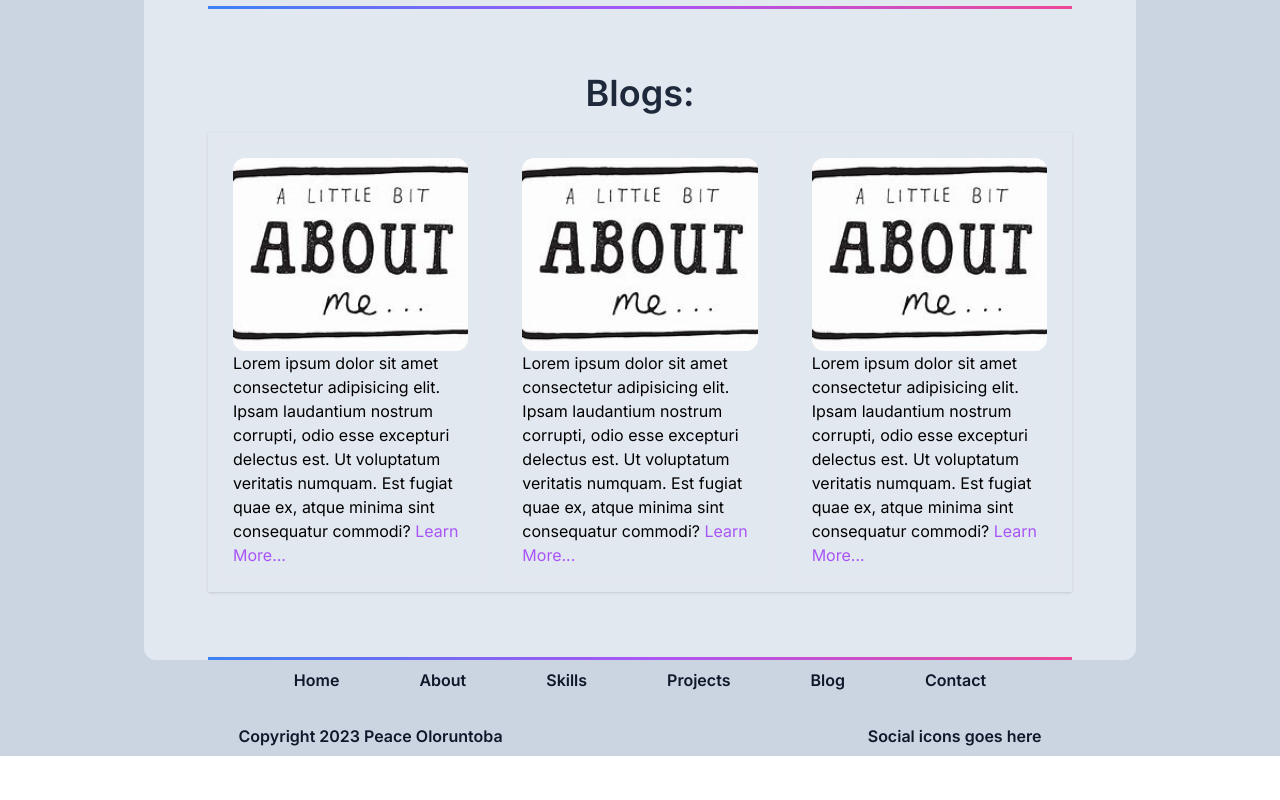
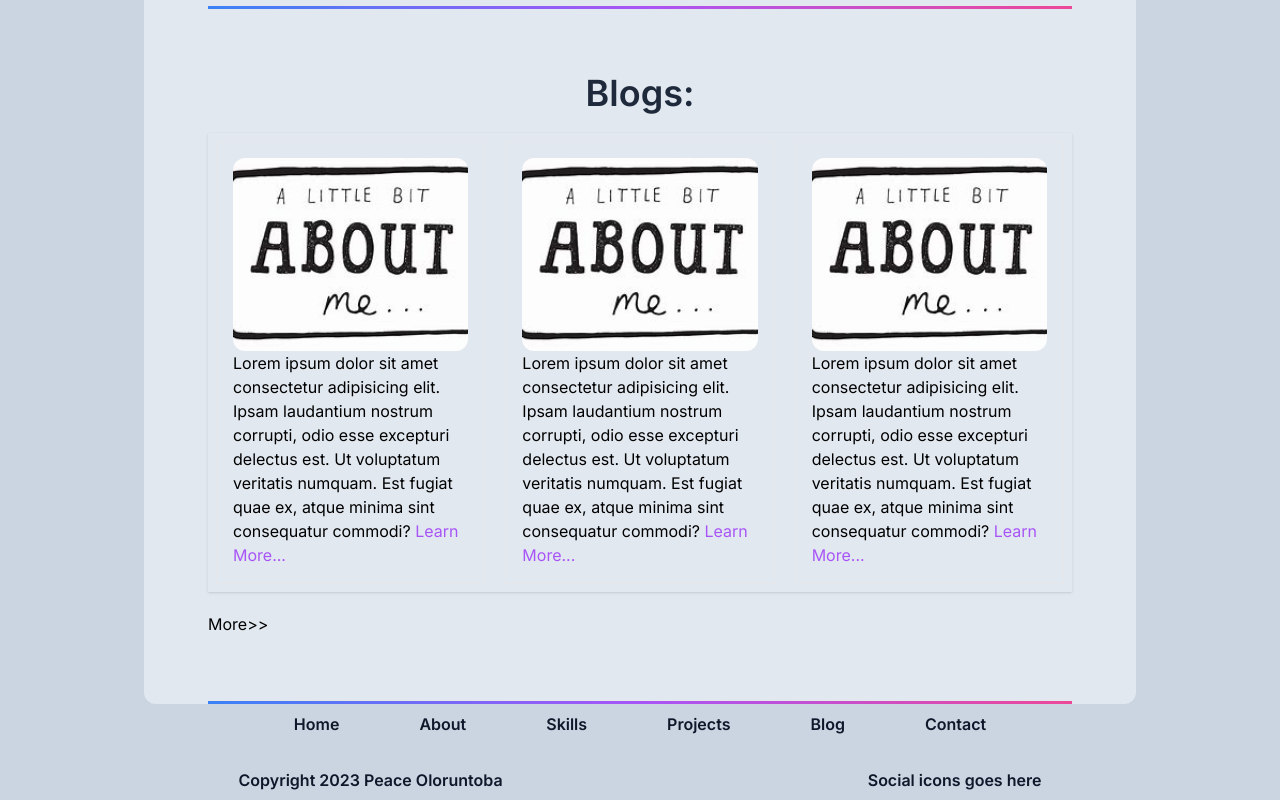
Before and after one commit to PeaceOloruntoba/peacecodes, a Next.js app: page / in a window 1280 px wide. Shown: the part 1387-2187 px from the top of the page. Before the commit the page ends 2143 px from the top, so only its background shows below. Built offline with nearby package versions, Linux system fonts and the light colour scheme.

Commit message:
starting

```diff
--- a/src/app/components/Blogging.tsx
+++ b/src/app/components/Blogging.tsx
@@ -25,6 +25,9 @@ export default function Blogging () {
         </div>
 
         </div>
+        <div>
+            <button>More&gt;&gt;</button>
+        </div>
             </div>
             <div className="flex items-center justify-center px-16">
             <hr className="w-full bg-gradient-to-r from-blue-500 via-purple-500 to-pink-500 h-1"/>
```
